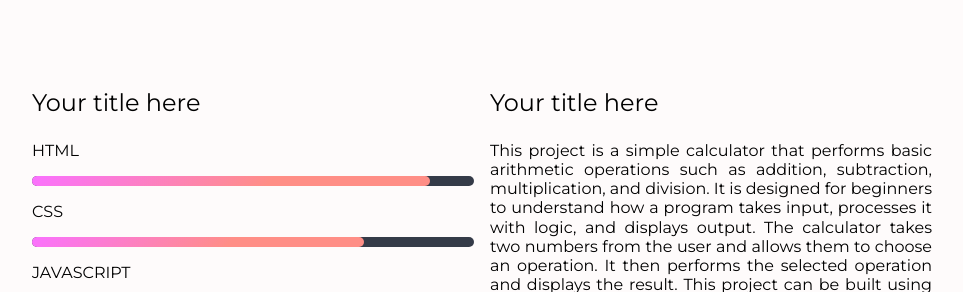
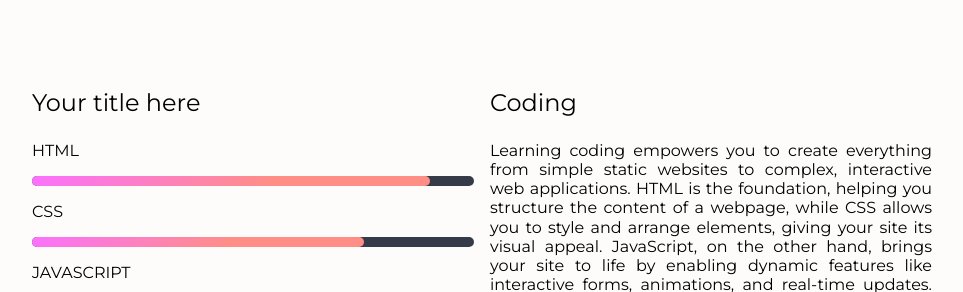
Before and after one commit to rachit-cloud/portfolio-rk, a plain HTML site: page skill-set.html in a window 1280 px wide. Shown: the part 203-495 px from the top of the page, without its empty margins (158-1121 px from the left). Drawn offline with Linux system fonts and the light colour scheme.

Commit message:
Update skill-set.html

```diff
--- a/skill-set.html
+++ b/skill-set.html
@@ -76,9 +76,8 @@
             </section>
         </section>
         <section class="justify">
-            <h3 class="main-title">Your title here</h3>
-            <p>  This project is a simple calculator that performs basic arithmetic operations such as addition, subtraction, multiplication, and division. It is designed for beginners to understand how a program takes input, processes it with logic, and displays output. The calculator takes two numbers from the user and allows them to choose an operation. It then performs the selected operation and displays the result. This project can be built using different programming languages like C, C++, Python, or JavaScript. It helps first-year students practice input/output handling, conditional statements, functions, and basic error handling like avoiding division by zero. A graphical version of the calculator can also be created using Python’s Tkinter module or HTML, CSS, and JavaScript for a web-based version.    </p>
-        </section>
+            <h3 class="main-title">Coding</h3>
+            <p>  <p>Learning coding empowers you to create everything from simple static websites to complex, interactive web applications. HTML is the foundation, helping you structure the content of a webpage, while CSS allows you to style and arrange elements, giving your site its visual appeal. JavaScript, on the other hand, brings your site to life by enabling dynamic features like interactive forms, animations, and real-time updates. Python, a versatile programming language, offers a more general-purpose approach, widely used for web development, data science, automation, and more.</p>
     </section>
 
     <!-- soft skills -->
```
